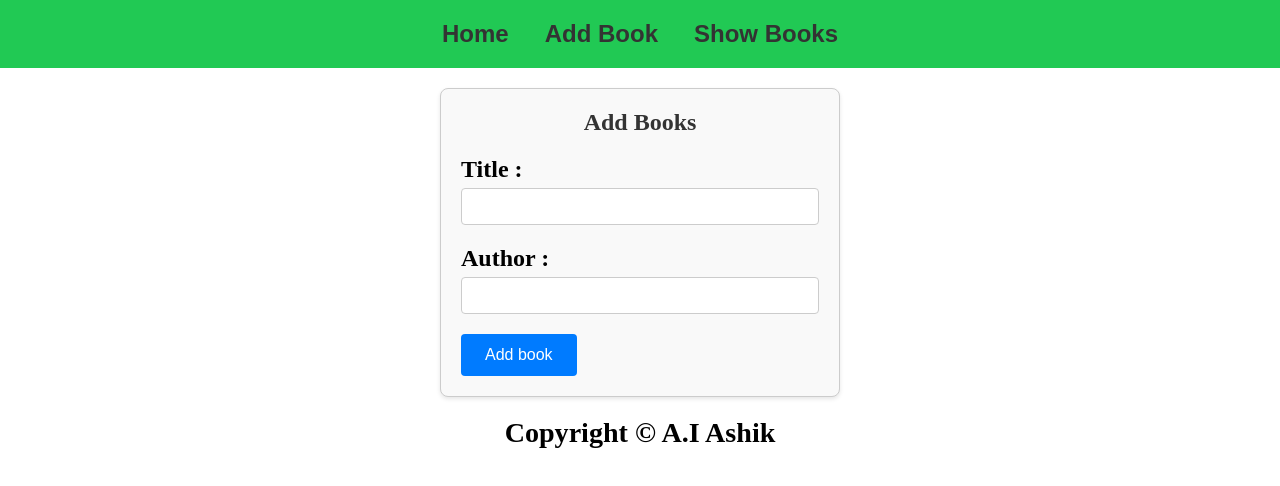
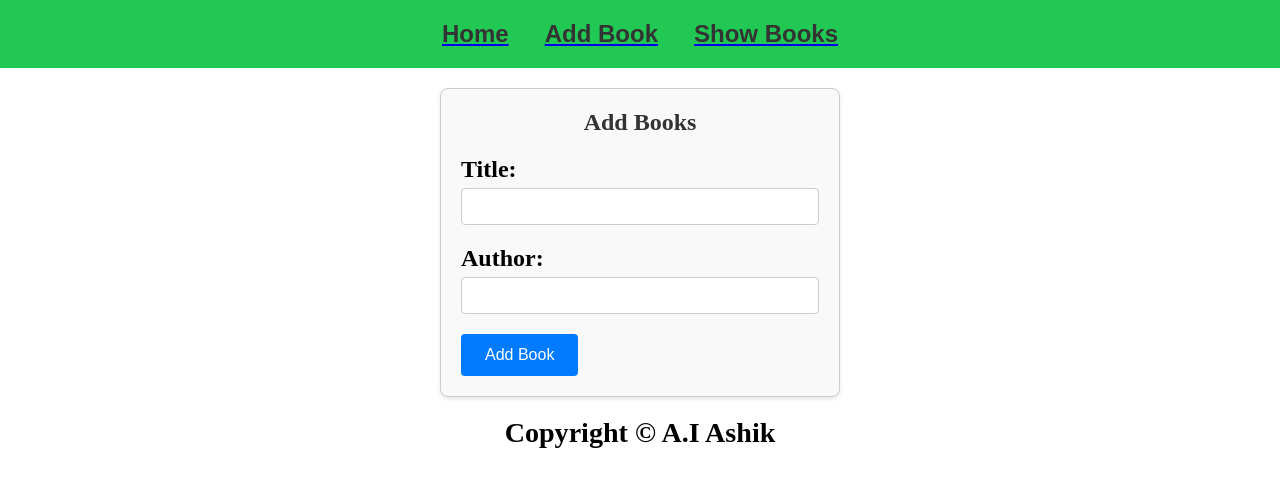
Before and after one commit to AI-Ashik/react-redux-toolkit, a React (Vite) app in the folder react-redux-toolkit-crud-app/: page /add-book in a window 1280 px wide. Shown: the top 486 px of the page. Built offline with nearby package versions, Linux system fonts and the light colour scheme.

Commit message:
fixed issues of react-router-dom Link

```diff
--- a/react-redux-toolkit-crud-app/src/features/books/AddBook.jsx
+++ b/react-redux-toolkit-crud-app/src/features/books/AddBook.jsx
@@ -5,19 +5,35 @@ import styles from "./addBook.module.css";
 import { addBook } from "./bookSlice";
 
 const AddBook = () => {
+  // State for the book title and author
   const [title, setTitle] = useState("");
   const [author, setAuthor] = useState("");
 
+  // Retrieve the number of books from the Redux store
   const numberOfBooks = useSelector((state) => state.bookReducer.books.length);
 
+  // Dispatch function for Redux actions
   const dispatch = useDispatch();
+
+  // Navigate to another route
   const navigate = useNavigate();
 
+  // Handle form submission
   const handleSubmit = (e) => {
     e.preventDefault();
-    const book = { id: numberOfBooks + 1, title, author };
-    dispatch(addBook(book));
-    navigate("/show-books", { replace: true });
+
+    // Create a new book object
+    const newBook = {
+      id: numberOfBooks + 1, // Generate ID based on the number of books
+      title: title,
+      author: author,
+    };
+
+    // Dispatch the addBook action with the new book object
+    dispatch(addBook(newBook));
+
+    // Navigate to the "/show-books" route after adding the book
+    navigate("/show-books");
   };
 
   return (
@@ -26,7 +42,7 @@ const AddBook = () => {
       <form onSubmit={handleSubmit}>
         <div className={styles.formField}>
           <label htmlFor="title" className={styles.label}>
-            Title :{" "}
+            Title:
           </label>
           <input
             className={styles.inputText}
@@ -34,13 +50,13 @@ const AddBook = () => {
             name="title"
             id="title"
             value={title}
+            onChange={(e) => setTitle(e.target.value)}
             required
-            onChange={(e) => setTitle(e.target.value)}
           />
         </div>
         <div className={styles.formField}>
           <label htmlFor="author" className={styles.label}>
-            Author :{" "}
+            Author:
           </label>
           <input
             className={styles.inputText}
@@ -48,12 +64,12 @@ const AddBook = () => {
             name="author"
             id="author"
             value={author}
+            onChange={(e) => setAuthor(e.target.value)}
             required
-            onChange={(e) => setAuthor(e.target.value)}
           />
         </div>
         <button className={styles.submitButton} type="submit">
-          Add book
+          Add Book
         </button>
       </form>
     </div>
--- a/react-redux-toolkit-crud-app/src/features/books/BooksView.jsx
+++ b/react-redux-toolkit-crud-app/src/features/books/BooksView.jsx
@@ -1,4 +1,5 @@
 import { useDispatch, useSelector } from "react-redux";
+import { Link } from "react-router-dom";
 import { deleteBook } from "./bookSlice";
 import styles from "./booksView.module.css"; // Import module-level CSS
 
@@ -32,9 +33,11 @@ const BooksView = () => {
                   <td>{title}</td>
                   <td>{author}</td>
                   <td>
-                    <button className={`${styles.button} ${styles.edit}`}>
-                      Edit
-                    </button>
+                    <Link to="/edit-book">
+                      <button className={`${styles.button} ${styles.edit}`}>
+                        Edit
+                      </button>
+                    </Link>
                     <button
                       className={`${styles.button} ${styles.delete}`}
                       onClick={() => {
--- a/react-redux-toolkit-crud-app/src/layouts/NavBar.jsx
+++ b/react-redux-toolkit-crud-app/src/layouts/NavBar.jsx
@@ -1,24 +1,19 @@
+import { Link } from "react-router-dom";
 import styles from "./navbar.module.css"; // Import module-level CSS
 
 const NavBar = () => {
   return (
     <nav className={styles.nav}>
       <ul className={styles.navList}>
-        <li className={styles.navItem}>
-          <a href="/" className={styles.navLink}>
-            Home
-          </a>
-        </li>
-        <li className={styles.navItem}>
-          <a href="/add-book" className={styles.navLink}>
-            Add Book
-          </a>
-        </li>
-        <li className={styles.navItem}>
-          <a href="/show-books" className={styles.navLink}>
-            Show Books
-          </a>
-        </li>
+        <Link className={styles.navItem} to="/">
+          <p className={styles.navLink}>Home</p>
+        </Link>
+        <Link to="/add-book" className={styles.navItem}>
+          <p className={styles.navLink}>Add Book</p>
+        </Link>
+        <Link className={styles.navItem} to="/show-books">
+          <p className={styles.navLink}>Show Books</p>
+        </Link>
       </ul>
     </nav>
   );
--- a/react-redux-toolkit-crud-app/src/main.jsx
+++ b/react-redux-toolkit-crud-app/src/main.jsx
@@ -1,13 +1,16 @@
 import React from "react";
 import ReactDOM from "react-dom/client";
 import { Provider } from "react-redux";
+import { BrowserRouter } from "react-router-dom";
 import App from "./App.jsx";
 import store from "./app/store.jsx";
 
 ReactDOM.createRoot(document.getElementById("root")).render(
   <React.StrictMode>
     <Provider store={store}>
-      <App />
+      <BrowserRouter>
+        <App />
+      </BrowserRouter>
     </Provider>
   </React.StrictMode>
 );
--- a/react-redux-toolkit-crud-app/src/routes/index.jsx
+++ b/react-redux-toolkit-crud-app/src/routes/index.jsx
@@ -1,20 +1,20 @@
-import { BrowserRouter, Route, Routes } from "react-router-dom";
+import { Route, Routes } from "react-router-dom";
 import AddBook from "../features/books/AddBook";
 import BooksView from "../features/books/BooksView";
+import EditBook from "../features/books/EditBook";
 import Error from "../pages/Error";
 import Home from "../pages/Home";
 
 const Index = () => {
   return (
     <div>
-      <BrowserRouter>
       <Routes>
         <Route path="/" element={<Home />} />
         <Route path="/show-books" element={<BooksView />} />
         <Route path="/add-book" element={<AddBook />} />
+        <Route path="/edit-book" element={<EditBook />} />
         <Route path="*" element={<Error />} />
       </Routes>
-      </BrowserRouter>
     </div>
   );
 };
```
Also changed, not shown: react-redux-toolkit-crud-app/src/features/books/EditBook.jsx (renamed from react-redux-toolkit-crud-app/src/features/books/EditBooks.jsx). Lines whose indentation alone changed are shown as unchanged.
